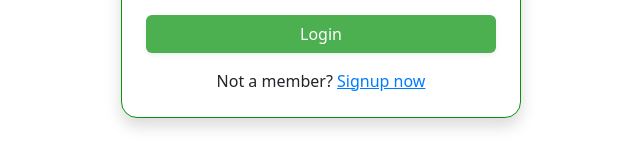
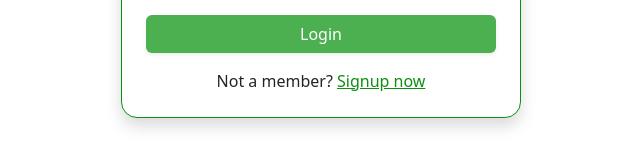
Before and after one commit to Hayanasmuhammed/Turf_slot_booking_web, an Angular app: page /login in a window 1280 px wide. Shown: the part 480-640 px from the top of the page, without its empty margins (319-959 px from the left). Built offline with nearby package versions, Linux system fonts and the light colour scheme.

Commit message:
not completed

```diff
--- a/src/app/pages/login/login.component.scss
+++ b/src/app/pages/login/login.component.scss
@@ -112,6 +112,6 @@ a {
 
 .clickable-link {
   text-decoration: underline;   /* Underline the text */
-  color: #007bff;               /* Bootstrap blue (optional) */
+  color: #0e8f12;               /* Bootstrap blue (optional) */
   cursor: pointer;              /* Show pointer on hover */
 }
```
